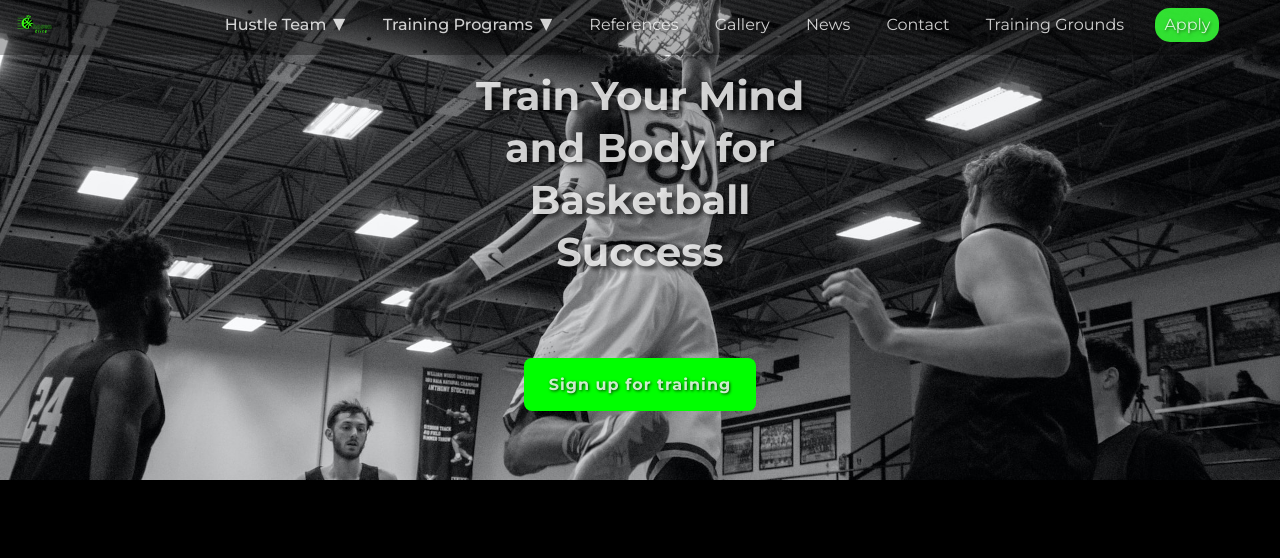
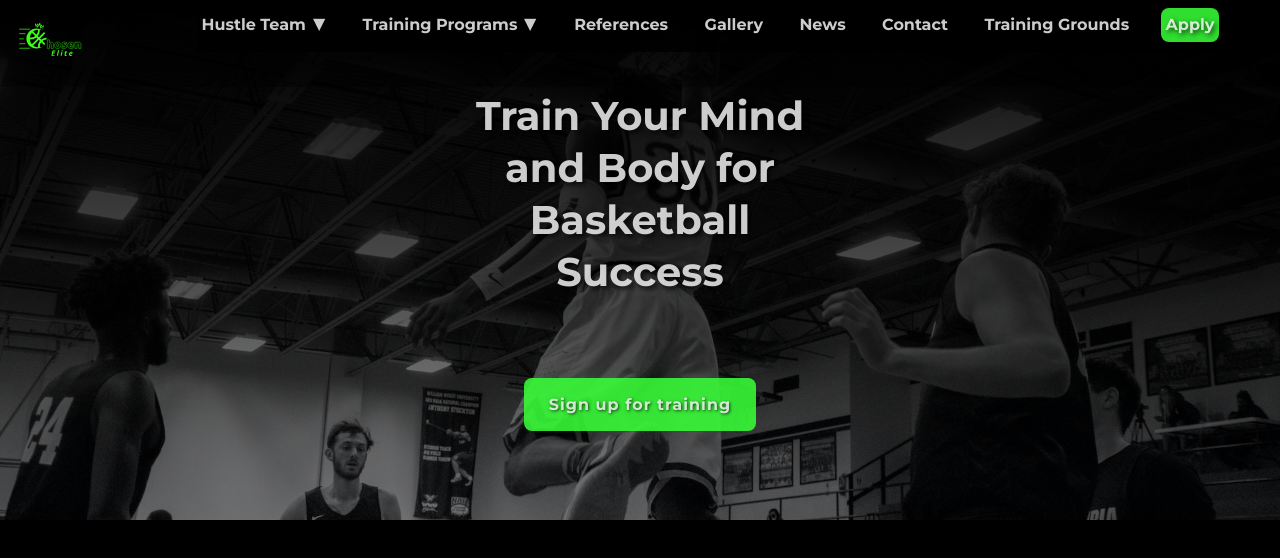
Before and after one commit to anthonyjprater/chosen-elite, a Vue app: page / in a window 1280 px wide. Shown: the top 558 px of the page. Built offline with nearby package versions, Linux system fonts and the light colour scheme.

Commit message:
nav background hero image overlay

```diff
--- a/src/components/headers/MainHeader.vue
+++ b/src/components/headers/MainHeader.vue
@@ -61,6 +61,7 @@ header {
   display: flex;
   justify-content: space-between;
   background-color: var(--grey);
+  margin-bottom: 2rem;
 }
 header.transparent {
   background: rgba(0, 0, 0, 0.3);
@@ -68,7 +69,7 @@ header.transparent {
 }
 
 nav.main-nav ul.transparent {
-  background: transparent;
+  background: rgba(0, 0, 0, 0.8);
 }
 
 .logo {
@@ -187,6 +188,8 @@ button:active {
   padding: 0.3rem 0.3rem;
   color: inherit;
   text-decoration: none;
+  text-shadow: 2px 2px 5px rgba(0, 0, 0, 0.7);
+  font-weight: bold;
 }
 
 .main-nav ul.sub-menu {
@@ -215,6 +218,11 @@ header {
   font-size: 1rem;
 }
 
+.logo {
+  width: 5rem;
+  height: 5rem;
+}
+
 .sub::after {
   display: inline-block;
   margin-inline-start: 0.5rem;
@@ -230,6 +238,7 @@ header {
   position: relative;
   flex-direction: row;
   padding: 0.5rem 0 0 0;
+  font-weight: bold;
 }
 
 .main-nav ul ul {
@@ -262,11 +271,15 @@ header {
 }
 
 .apply {
-  width: 4em;
   background-color: var(--green);
   text-shadow: 1px 1px 3px rgba(0, 0, 0, 0.5);
-  padding: 3em;
-  border-radius: 15px;
+  padding: 0.75em 1.5em;
+  border-radius: 8px;
+}
+
+.apply:hover,
+.apply:focus-visible {
+  scale: 0.95;
 }
 
 }
--- a/src/components/heros/MainHero.vue
+++ b/src/components/heros/MainHero.vue
@@ -25,6 +25,16 @@ const transparent = ref(true)
   background: center/ cover no-repeat url("/placeholder-bg.jpg");
   padding: 4rem 3rem;
 }
+
+.main-hero::after {
+  content: '';
+  position: absolute;
+  inset: 0;
+  width: 100%;
+  height: 100%;
+  background: linear-gradient(rgba(0, 0, 0, 1), rgba(0, 0, 0, 0.1))
+}
+
 h1 {
   font-size: 1.25rem;
   color: var(--white);
@@ -32,21 +42,29 @@ h1 {
   text-wrap: balance;
   line-height: 1.3;
   text-shadow: 3px 3px 5px rgba(0, 0, 0, 0.7);
+  z-index: 2;
 }
 
 button.sign-up {
-  background-color: rgba(0, 255, 0, 1);
+  background-color: rgba(55, 255, 55, 0.87);
   text-shadow: 1px 1px 3px rgba(0, 0, 0, 0.7);
   border-radius: 8px;
   color: var(--white);
   font-weight: bold;
   letter-spacing: 1px;
+  z-index: 2;
+}
+
+button.sign-up:focus-visible,
+button.sign-up:hover {
+  scale: 0.95;
 }
 
 .main-hero > header {
   width: 100vw;
   position: fixed;
   top: 0;
+  z-index: 3;
 }
 
 .main-nav ul {
@@ -55,8 +73,9 @@ button.sign-up {
 
 @media (min-width: 768px) {
   .main-hero {
-    height: 60vh;
+    height: 65vh;
     gap: 5rem;
+    padding: 5rem;
   }
 
   h1 {
```
